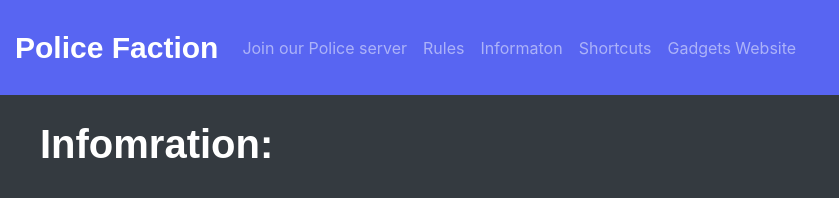
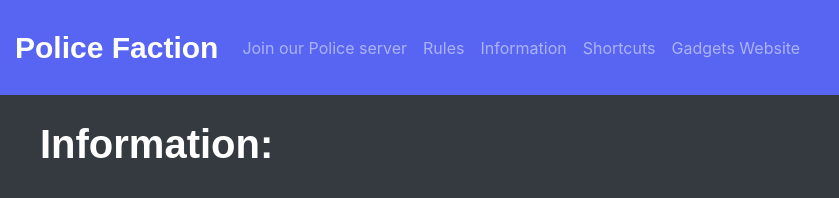
Before and after one commit to the-vida/police-web, a website: page info/index.html in a window 1280 px wide. Shown: the top 198 px of the page, 70-909 px from the left. Drawn offline with nearby package versions, Linux system fonts and the light colour scheme.

Commit message:
grammar repairs

```diff
--- a/info/index.html
+++ b/info/index.html
@@ -64,7 +64,7 @@
                         <a class="nav-link" href="/rules">Rules</a>
                     </li>
                     <li class="nav-item">
-                        <a class="nav-link" href="/info">Informaton</a>
+                        <a class="nav-link" href="/info">Information</a>
                     </li>
                     <li class="nav-item">
                         <a class="nav-link" href="/shortcuts">Shortcuts</a>
@@ -78,7 +78,7 @@
     </nav>
     <div class="container container-1">
         <div class="row">
-            <h1 class="title-line"><b>Infomration:</b></h1>
+            <h1 class="title-line"><b>Information:</b></h1>
             <!-- These are dummy versions | They don't actually exist for Spectre if you choose to install it -->
             <!-- The dates noted as update dates are dummy dates and mean nothing, update them with your update dates when you update your bot-->
         </div>
```
Also changed, not shown: feedback/index.html (+1 -1 lines), index.html (+1 -1 lines), rules/index.html (+1 -1 lines), shortcuts/index.html (+1 -1 lines).
